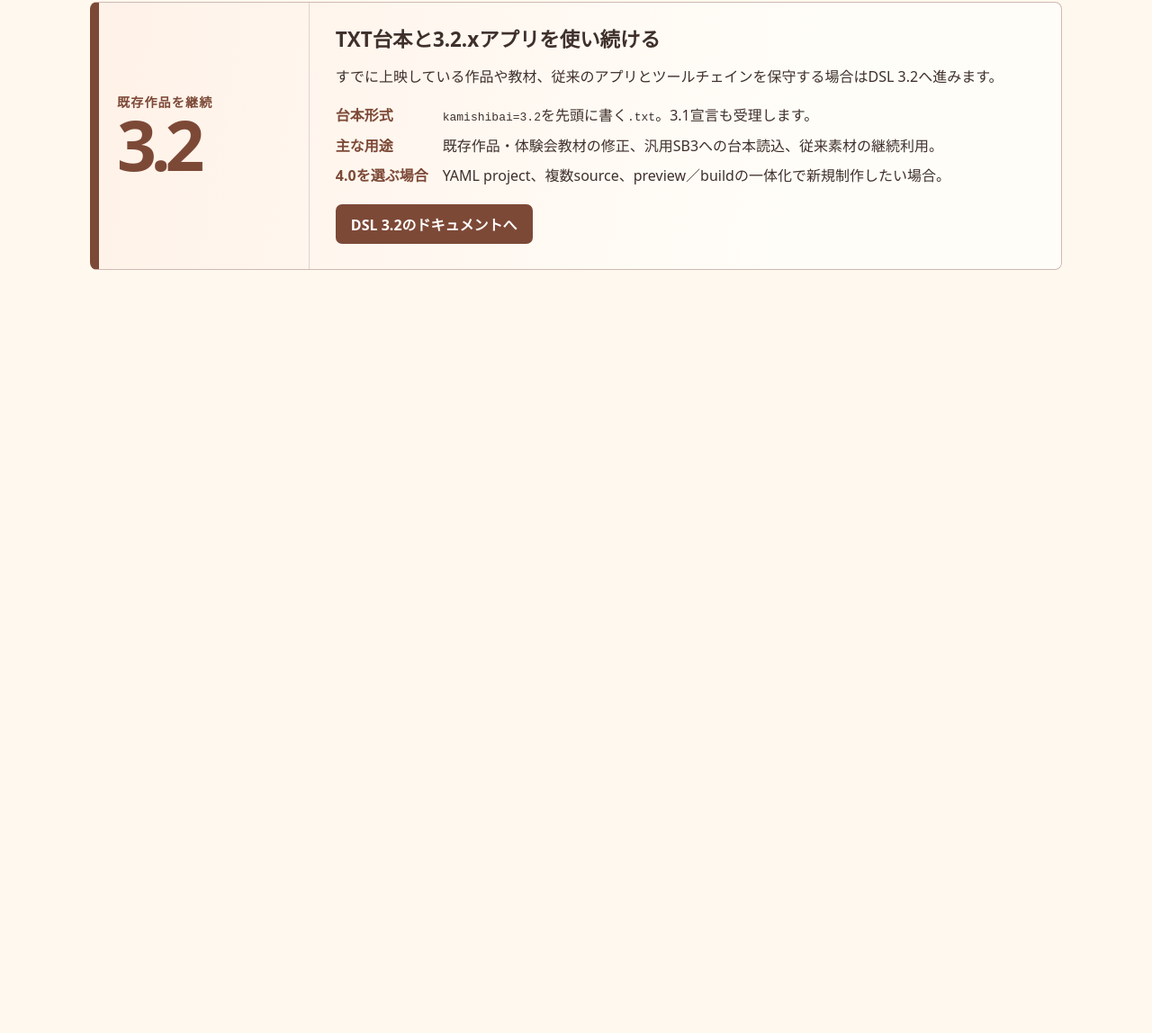
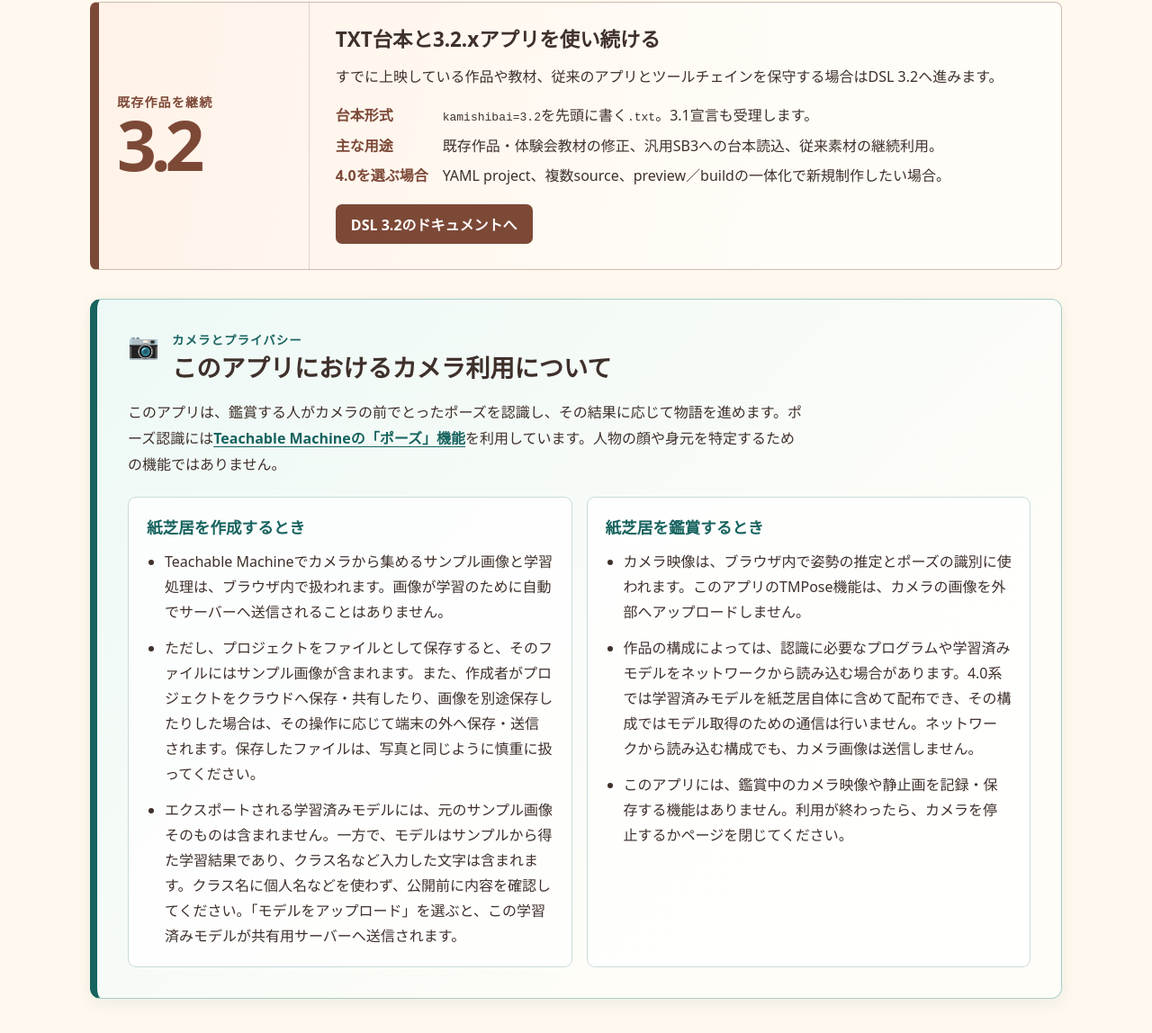
Before and after one commit to kubohiroya/tm-kamishibai-docs, a website: page site/index.html in a window 1280 px wide. Shown: the part 637-1785 px from the top of the page at 90% size. Before the commit the page ends 1017 px from the top, so only its background shows below. Drawn offline with Linux system fonts and the light colour scheme.

Commit message:
docs(site): add camera privacy guidance (#62)
Co-authored-by: ci <ci@example.com>

```diff
--- a/site/document-index.css
+++ b/site/document-index.css
@@ -144,6 +144,83 @@ main {
 .button:focus-visible {
   outline: 3px solid var(--site-accent);
   outline-offset: 4px;
+}
+
+.camera-privacy {
+  margin-top: 2rem;
+  padding: clamp(22px, 4vw, 34px);
+  border: 1px solid #a9cec7;
+  border-left: 8px solid #17635f;
+  border-radius: 12px;
+  background: linear-gradient(135deg, #edf9f6, var(--site-paper) 76%);
+  box-shadow: 0 5px 18px rgb(23 99 95 / 8%);
+}
+
+.camera-privacy__header {
+  display: flex;
+  align-items: flex-start;
+  gap: 14px;
+}
+
+.camera-privacy__icon {
+  flex: 0 0 auto;
+  font-size: 1.75rem;
+  line-height: 1.2;
+}
+
+.camera-privacy__eyebrow {
+  margin: 0 0 0.2rem;
+  color: #17635f;
+  font-size: 0.84rem;
+  font-weight: 800;
+  letter-spacing: 0.08em;
+}
+
+.camera-privacy h2 {
+  margin: 0;
+  font-size: clamp(1.35rem, 3vw, 1.7rem);
+  line-height: 1.4;
+}
+
+.camera-privacy__intro {
+  max-width: 82ch;
+  margin: 1rem 0 1.35rem;
+  line-height: 1.8;
+}
+
+.camera-privacy__grid {
+  display: grid;
+  grid-template-columns: repeat(2, minmax(0, 1fr));
+  gap: 16px;
+}
+
+.camera-privacy__grid section {
+  padding: 20px;
+  border: 1px solid rgb(23 99 95 / 22%);
+  border-radius: 9px;
+  background: rgb(255 255 255 / 72%);
+}
+
+.camera-privacy__grid h3 {
+  margin: 0 0 0.75rem;
+  color: #17635f;
+  font-size: 1.1rem;
+}
+
+.camera-privacy__grid ul {
+  margin: 0;
+  padding-left: 1.25rem;
+  line-height: 1.75;
+}
+
+.camera-privacy__grid li + li {
+  margin-top: 0.75rem;
+}
+
+.camera-privacy a {
+  color: #17635f;
+  font-weight: 700;
+  text-underline-offset: 0.2em;
 }
 
 .version-page .page-intro {
@@ -380,4 +457,13 @@ main {
   .version-banner__criteria dd + dt {
     margin-top: 0.55rem;
   }
+
+  .camera-privacy {
+    padding: 20px;
+    border-left-width: 6px;
+  }
+
+  .camera-privacy__grid {
+    grid-template-columns: 1fr;
+  }
 }
--- a/site/index.html
+++ b/site/index.html
@@ -122,6 +122,53 @@
           </div>
         </section>
       </div>
+
+      <aside class="camera-privacy" aria-labelledby="camera-privacy-title">
+        <div class="camera-privacy__header">
+          <span class="camera-privacy__icon" aria-hidden="true">📷</span>
+          <div>
+            <p class="camera-privacy__eyebrow">カメラとプライバシー</p>
+            <h2 id="camera-privacy-title">このアプリにおけるカメラ利用について</h2>
+          </div>
+        </div>
+        <p class="camera-privacy__intro">
+          このアプリは、鑑賞する人がカメラの前でとったポーズを認識し、その結果に応じて物語を進めます。ポーズ認識には<a
+            href="https://teachablemachine.withgoogle.com/train/pose"
+            >Teachable Machineの「ポーズ」機能</a
+          >を利用しています。人物の顔や身元を特定するための機能ではありません。
+        </p>
+        <div class="camera-privacy__grid">
+          <section aria-labelledby="camera-privacy-authoring-title">
+            <h3 id="camera-privacy-authoring-title">紙芝居を作成するとき</h3>
+            <ul>
+              <li>
+                Teachable
+                Machineでカメラから集めるサンプル画像と学習処理は、ブラウザ内で扱われます。画像が学習のために自動でサーバーへ送信されることはありません。
+              </li>
+              <li>
+                ただし、プロジェクトをファイルとして保存すると、そのファイルにはサンプル画像が含まれます。また、作成者がプロジェクトをクラウドへ保存・共有したり、画像を別途保存したりした場合は、その操作に応じて端末の外へ保存・送信されます。保存したファイルは、写真と同じように慎重に扱ってください。
+              </li>
+              <li>
+                エクスポートされる学習済みモデルには、元のサンプル画像そのものは含まれません。一方で、モデルはサンプルから得た学習結果であり、クラス名など入力した文字は含まれます。クラス名に個人名などを使わず、公開前に内容を確認してください。「モデルをアップロード」を選ぶと、この学習済みモデルが共有用サーバーへ送信されます。
+              </li>
+            </ul>
+          </section>
+          <section aria-labelledby="camera-privacy-viewing-title">
+            <h3 id="camera-privacy-viewing-title">紙芝居を鑑賞するとき</h3>
+            <ul>
+              <li>
+                カメラ映像は、ブラウザ内で姿勢の推定とポーズの識別に使われます。このアプリのTMPose機能は、カメラの画像を外部へアップロードしません。
+              </li>
+              <li>
+                作品の構成によっては、認識に必要なプログラムや学習済みモデルをネットワークから読み込む場合があります。4.0系では学習済みモデルを紙芝居自体に含めて配布でき、その構成ではモデル取得のための通信は行いません。ネットワークから読み込む構成でも、カメラ画像は送信しません。
+              </li>
+              <li>
+                このアプリには、鑑賞中のカメラ映像や静止画を記録・保存する機能はありません。利用が終わったら、カメラを停止するかページを閉じてください。
+              </li>
+            </ul>
+          </section>
+        </div>
+      </aside>
     </main>
   </body>
 </html>
```
Also changed, not shown: test/index.test.mjs (+26 -1 lines).
